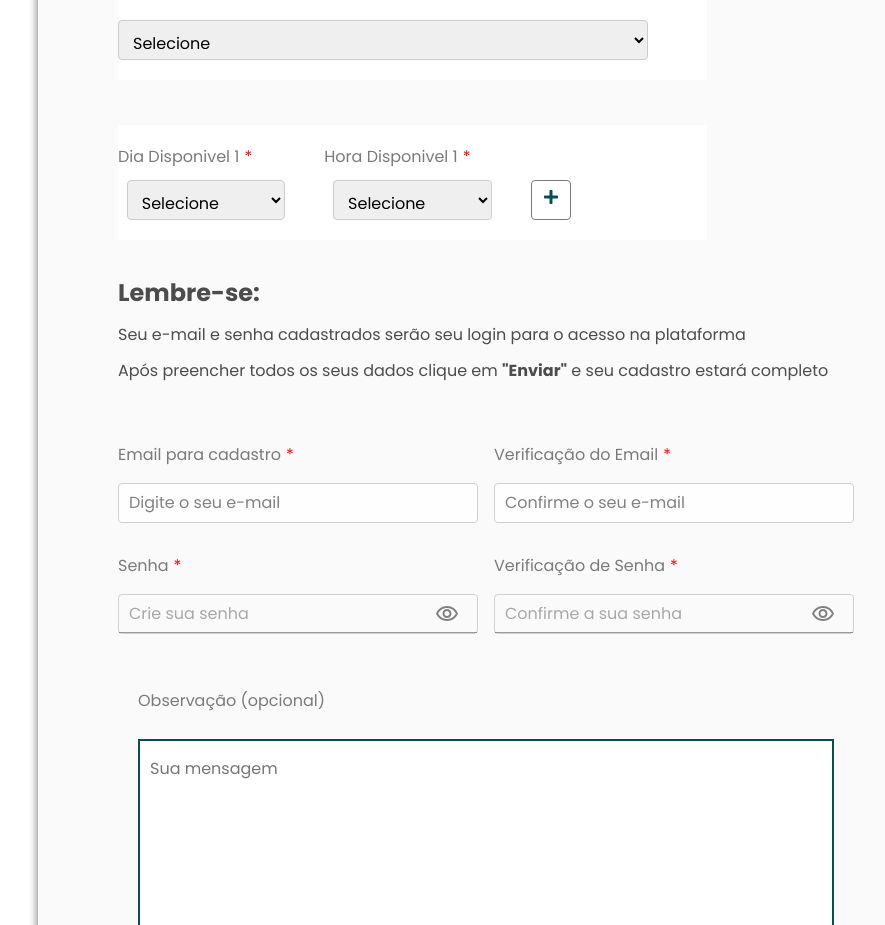
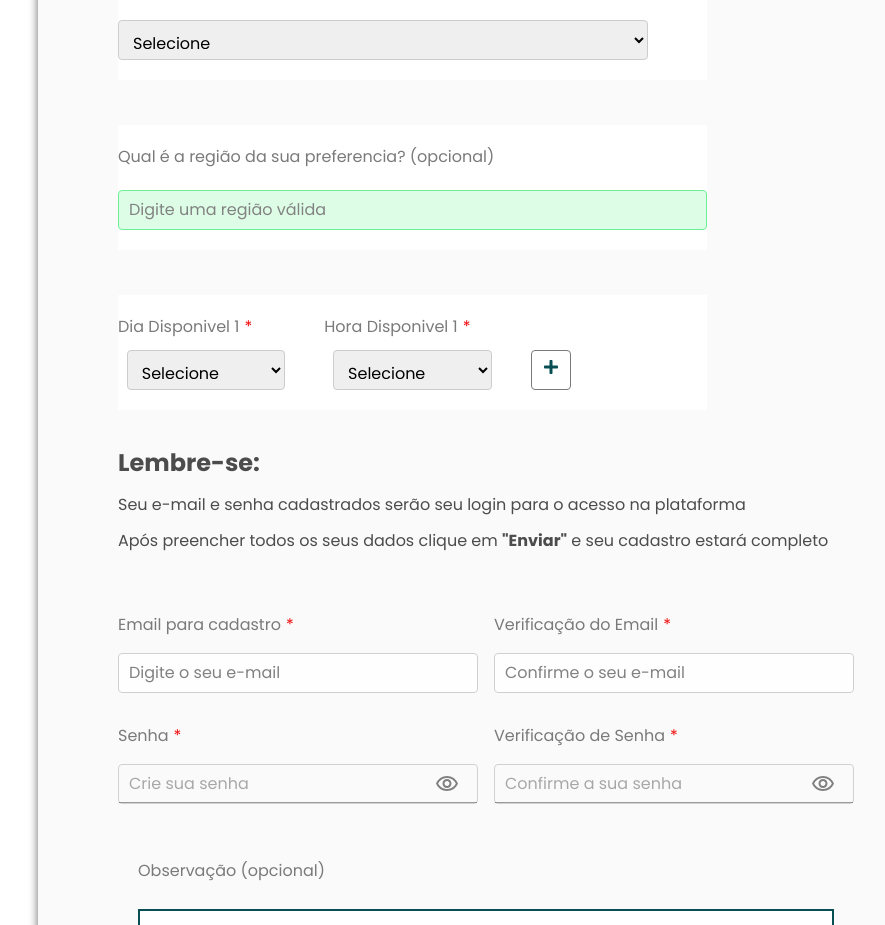
Before and after one commit to Dart1516/proyecto-toti-rs, a React (Create React App) app: page /FormularioEducadorSocial in a window 1280 px wide. Shown: the part 980-1905 px from the top of the page, without its empty margins (346-1231 px from the left). Built offline with nearby package versions, Linux system fonts and the light colour scheme.

Commit message:
Adicao campo formulario educador social

```diff
--- a/src/Pages/FormularioEducadorSocial.js
+++ b/src/Pages/FormularioEducadorSocial.js
@@ -54,8 +54,8 @@ function FormularioEducadorSocial() {
     return isNotEmpty;
   };
 
-  const [errorCpf, setErrorCpf] = useState('');
-  const [errorEmail, setErrorEmail] = useState('');
+  const [errorCpf, setErrorCpf] = useState("");
+  const [errorEmail, setErrorEmail] = useState("");
   const handleSubmit = async (event) => {
     event.preventDefault();
     setIsLoading(true);
@@ -76,35 +76,27 @@ function FormularioEducadorSocial() {
 
     try {
       const response = await Api.post("/cadastro/lideres", dataToSend);
-      console.log("dados enviados com sucesso:", response.data);
+      console.log("Dados enviados com sucesso:", response.data);
       navigate("/thankyou");
-
     } catch (error) {
-      console.error("Error al enviar datos:", error);
+      console.error("Erro ao enviar os dados:", error);
       if (error.response?.data?.message?.includes("CPF já cadastrado")) {
-        setErrorCpf("Usuario ja existe, CPF ja cadastrado");
+        setErrorCpf("Usuário já existe, CPF cadastrado");
+        setError("Erro ao enviar os dados: CPF ja existe");
+      } else if (
+        error.response?.data?.message?.includes("E-mail já cadastrado")
+      ) {
+        setErrorEmail("Usuario já existe, Email cadastrado");
+        setError("Erro ao enviar dados: Email cadastrado");
+      } else {
         setError(
-          "Error al enviar datos: CPF ja existe"
-
-        );
-      } else if (error.response?.data?.message?.includes("E-mail já cadastrado")) {
-        setErrorEmail("Usuario ja existe, Email ja cadastrado");
-        setError(
-          "Error al enviar datos: Email ja cadastrado"
-        );
-      }
-      else{
-        setError(
-          "Error al enviar datos: " +
+          "Erro ao enviar dados: " +
             (error.response?.data?.message || error.message)
         );
       }
-
     }
     setIsLoading(false);
   };
-
-
 
   const handleTermsChange = (event) => {
     setFormData({ ...formData, [event.target.name]: event.target.checked });
@@ -143,13 +135,13 @@ function FormularioEducadorSocial() {
 
     if (name === "verifyPassword") {
       setPasswordMatchError(
-        value !== formData.password ? "Las contraseñas no coinciden." : ""
+        value !== formData.password ? "As senhas não coincidem." : ""
       );
     }
 
     if (name === "verifyEmail") {
       setEmailMatchError(
-        value !== formData.email ? "Los correos electrónicos no coinciden." : ""
+        value !== formData.email ? "Os emails não coincidem." : ""
       );
     }
   };
@@ -167,7 +159,8 @@ function FormularioEducadorSocial() {
     if (!/(?=.*[a-z])/.test(password)) errors.push("Falta minúscula.");
     if (!/(?=.*[A-Z])/.test(password)) errors.push("Falta maiúscula.");
     if (!/(?=.*\d)/.test(password)) errors.push("Falta número.");
-    if (!/(?=.*[@#$%^&=])/.test(password)) errors.push("Falta símbolo. (@#$%&=)");
+    if (!/(?=.*[@#$%^&=])/.test(password))
+      errors.push("Falta símbolo. (@#$%&=)");
     if (password.length < 8) errors.push("A senha deve conter 8 caracteres.");
     setPasswordError(errors);
   };
@@ -210,12 +203,11 @@ function FormularioEducadorSocial() {
                 placeholder="Digite seu CPF O valor deve ser numérico"
                 required
                 pattern="\d{3}\.\d{3}\.\d{3}-\d{2}"
-                className={`input-text ${error ? 'error-border' : ''}`}
+                className={`input-text ${error ? "error-border" : ""}`}
                 name="cpf"
               />
 
-             {errorCpf && <p style={{ color: 'red' }}>{errorCpf}</p>}
-
+              {errorCpf && <p style={{ color: "red" }}>{errorCpf}</p>}
             </div>
             <div className="input-field">
               <h4>
@@ -381,6 +373,17 @@ function FormularioEducadorSocial() {
               <option value="Não">Não</option>
             </select>
           </div>
+          <div className="form-group formulario">
+            <h4>Qual é a região da sua preferencia? (opcional)</h4>
+            <input
+              className="input-text"
+              type="text"
+              name="regiao"
+              placeholder="Digite uma região válida"
+              value={formData.regiao}
+              onChange={handleInputChange}
+            />
+          </div>
           {additionalDays.map((additionalDay, index) => (
             <div className="form-group formulario" key={index}>
               <div className="dia-disponible">
@@ -473,8 +476,7 @@ function FormularioEducadorSocial() {
                 required
                 className="input-text"
               />
-                        {errorEmail && <p style={{ color: 'red' }}>{errorEmail}</p>}
-
+              {errorEmail && <p style={{ color: "red" }}>{errorEmail}</p>}
             </div>
             <div className="input-field">
               <h4>
@@ -490,7 +492,7 @@ function FormularioEducadorSocial() {
                 className="input-text"
               />
               {emailMatchError && (
-                <p style={{ color: '#ae0000' }}>{emailMatchError}</p>
+                <p style={{ color: "#ae0000" }}>{emailMatchError}</p>
               )}
             </div>
             <div className="input-field">
@@ -520,7 +522,8 @@ function FormularioEducadorSocial() {
                     </IconButton>
                   </InputAdornment>
                 }
-              />{passwordError.length > 0 && (
+              />
+              {passwordError.length > 0 && (
                 <ul className="error-message">
                   {passwordError.map((error, index) => (
                     <li key={index}>{error}</li>
@@ -549,7 +552,7 @@ function FormularioEducadorSocial() {
                 }
               />
               {passwordMatchError && (
-                <p style={{ color: '#ae0000' }}>{passwordMatchError}</p>
+                <p style={{ color: "#ae0000" }}>{passwordMatchError}</p>
               )}
             </div>
           </div>
@@ -588,7 +591,9 @@ function FormularioEducadorSocial() {
               comunicação sobre atividades e oportunidades relacionadas.
             </label>
           </div>
-          {error && <p style={{ color: '#ae0000', marginBottom:"1rem" }}>{error}</p>}
+          {error && (
+            <p style={{ color: "#ae0000", marginBottom: "1rem" }}>{error}</p>
+          )}
           <button
             className={`SV${isLoading ? " submit-disabled" : ""}`}
             type="submit"
@@ -602,5 +607,5 @@ function FormularioEducadorSocial() {
       <footer className="App-footer"></footer>
     </div>
   );
- }
+}
 export default FormularioEducadorSocial;
```
